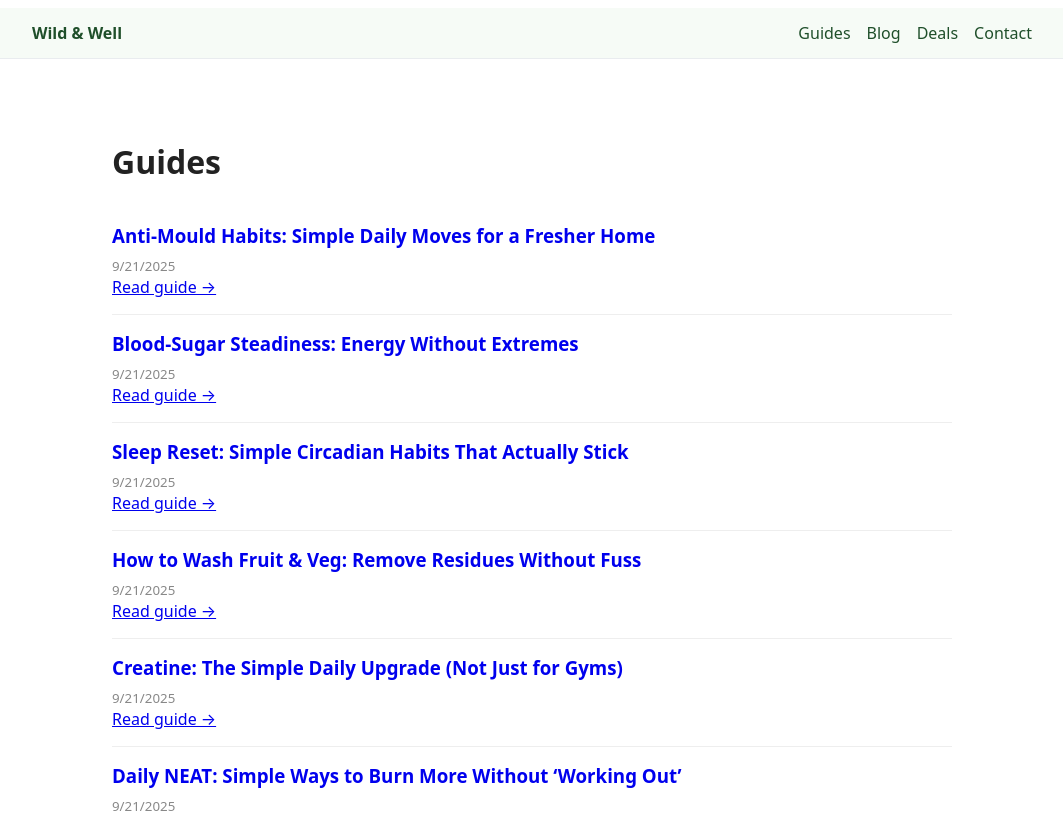
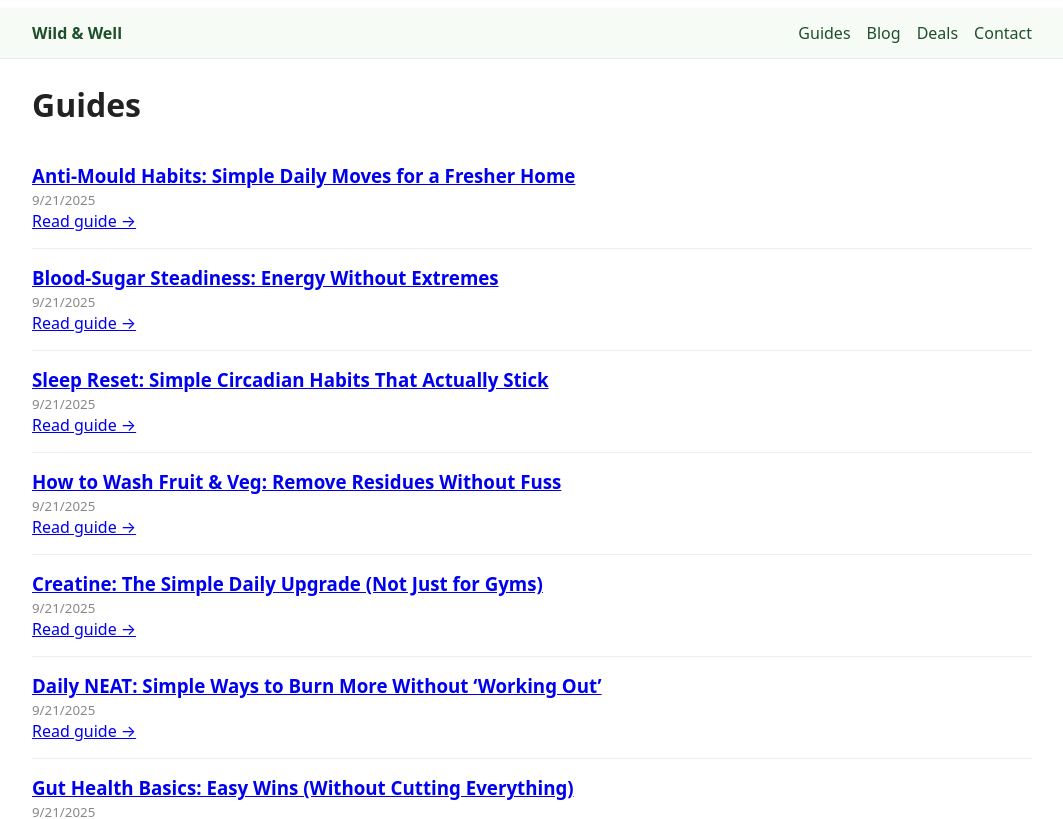
Before and after one commit to dariosandison/Eco---Holistic, a Next.js app: page /guides in a window 1280 px wide. Shown: the top 819 px of the page, without its empty margins (108-1171 px from the left). Built offline with nearby package versions, Linux system fonts and the light colour scheme.

Commit message:
Update index.js

```diff
--- a/pages/guides/index.js
+++ b/pages/guides/index.js
@@ -12,18 +12,16 @@ export async function getStaticProps() {
 
 export default function GuidesIndex({ guides }) {
   return (
-    <main style={{ maxWidth: 840, margin: '40px auto', padding: 20 }}>
+    <div>
       <h1>Guides</h1>
       {guides.length === 0 ? (
         <p>No guides published yet.</p>
       ) : (
-        <ul style={{ listStyle: 'none', padding: 0, marginTop: 24 }}>
+        <ul style={{ listStyle: 'none', padding: 0 }}>
           {guides.map((g) => (
             <li key={g.slug} style={{ padding: '16px 0', borderBottom: '1px solid #eee' }}>
-              <h3 style={{ margin: '0 0 6px' }}>
-                <Link href={`/guides/${g.slug}`} style={{ textDecoration: 'none' }}>
-                  {g.title || g.slug}
-                </Link>
+              <h3 style={{ margin: 0 }}>
+                <Link href={`/guides/${g.slug}`}>{g.title || g.slug}</Link>
               </h3>
               {g.date && (
                 <small style={{ color: '#888' }}>
@@ -31,13 +29,11 @@ export default function GuidesIndex({ guides }) {
                 </small>
               )}
               {g.excerpt && <p style={{ marginTop: 8 }}>{g.excerpt}</p>}
-              <div>
-                <Link href={`/guides/${g.slug}`}>Read guide →</Link>
-              </div>
+              <div><Link href={`/guides/${g.slug}`}>Read guide →</Link></div>
             </li>
           ))}
         </ul>
       )}
-    </main>
+    </div>
   );
 }
```
